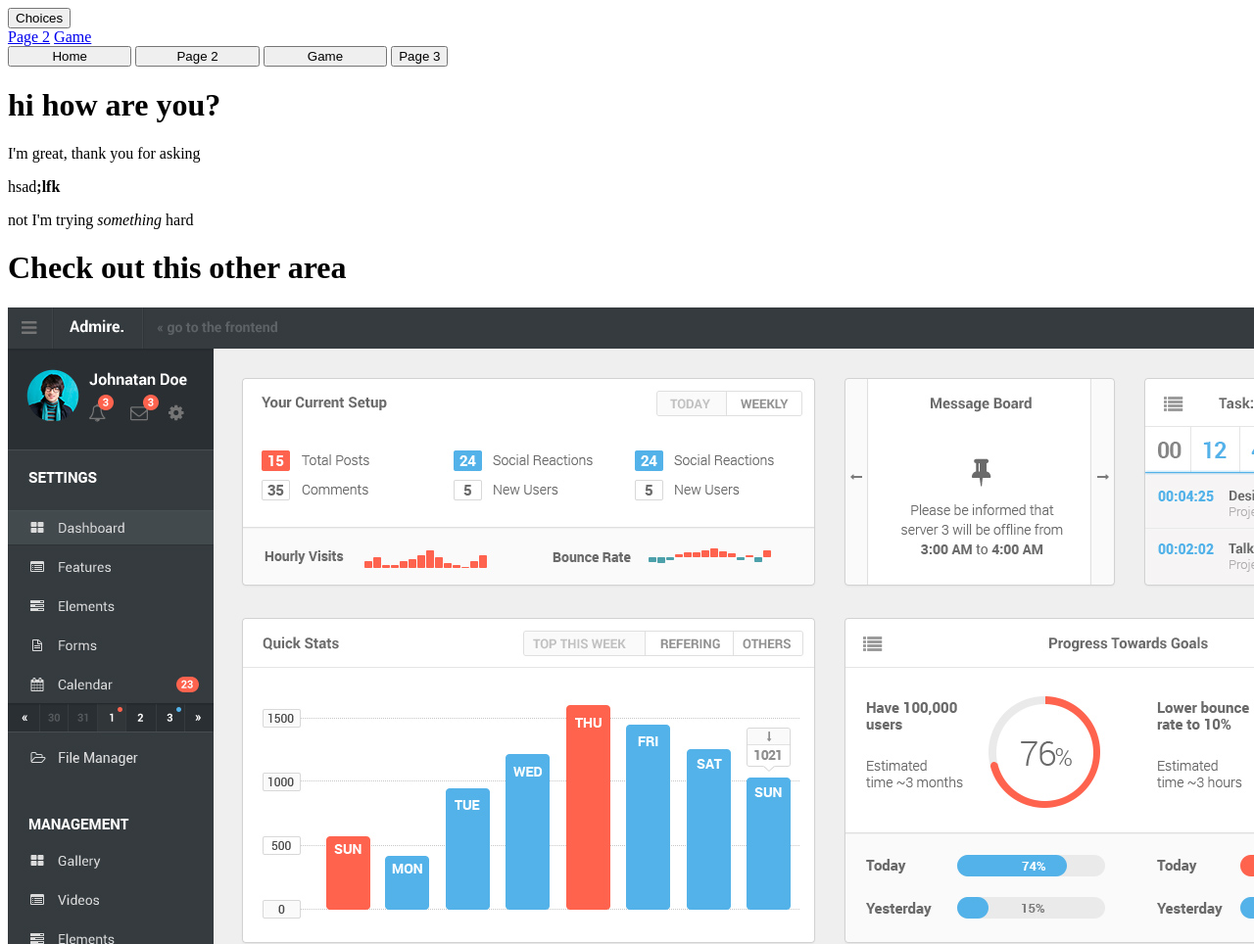
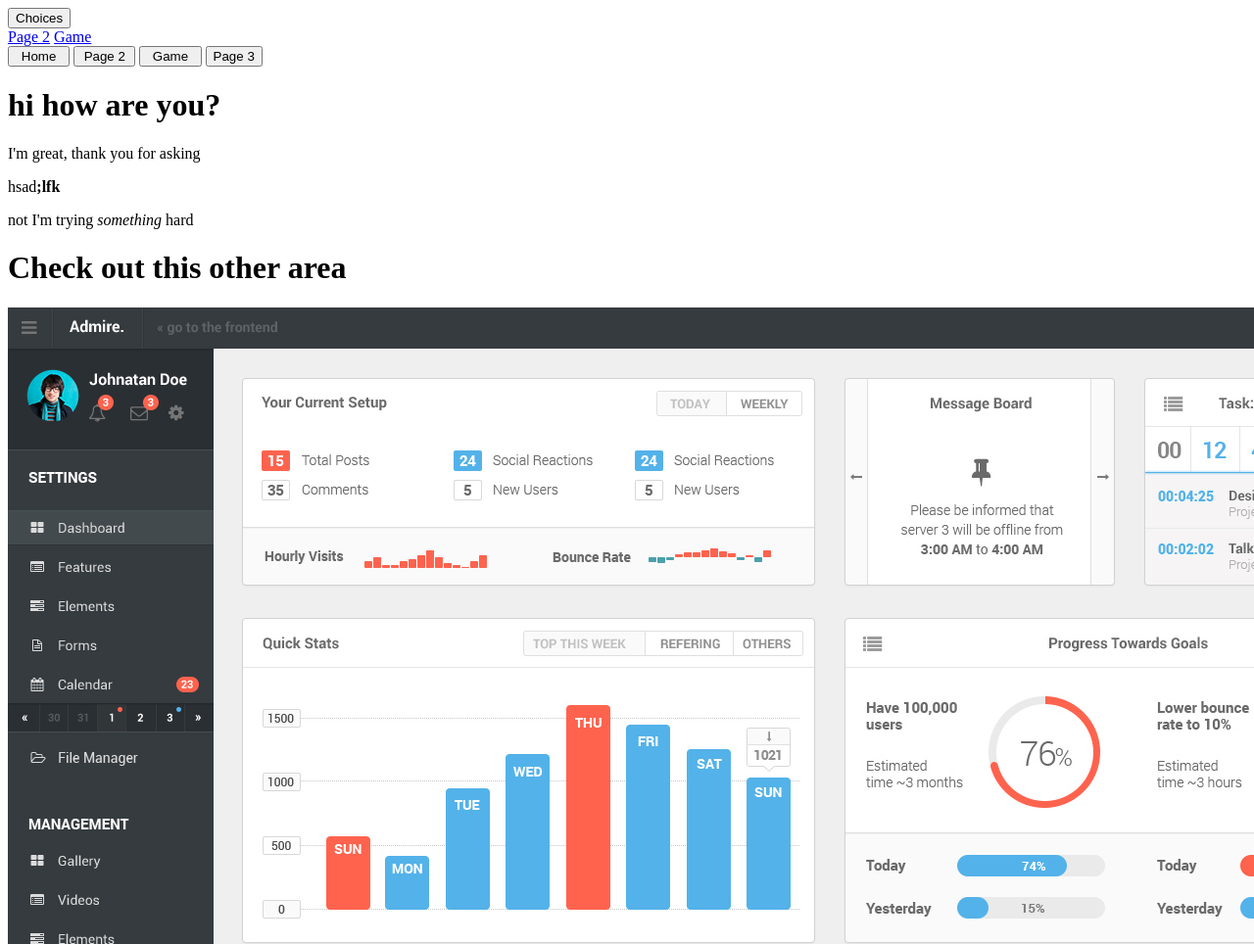
Before and after one commit to malencioni/mysite, a plain HTML site: page index.html in a window 1280 px wide. Shown: the top 964 px of the page at 98% size. Drawn offline with Linux system fonts and the light colour scheme.

Commit message:
New update

```diff
--- a/index.html
+++ b/index.html
@@ -13,11 +13,12 @@
             <a href="game.html">Game</a>
         </div>
     </div>
-        <button style="width:10%" onclick="window.location.href='index.html';">Home</button>
-        <button style="width:10%" onclick="window.location.href='page2.html';">Page 2</button>
-        <button style="width:10%" onclick="window.location.href='game.html';">Game</button>
-        <button sytle="width:10%" onclick="window.location.href='page3.html';">Page 3</button>
-
+    <div id="old_buttons" style="width:100%">
+        <button style="width:5%" onclick="window.location.href='index.html';">Home</button>
+        <button style="width:5%" onclick="window.location.href='page2.html';">Page 2</button>
+        <button style="width:5%" onclick="window.location.href='game.html';">Game</button>
+        <button sytle="width:5%" onclick="window.location.href='page3.html';">Page 3</button>
+    </div>
 
     <div>
         <h1>hi how are you?</h1>
```
